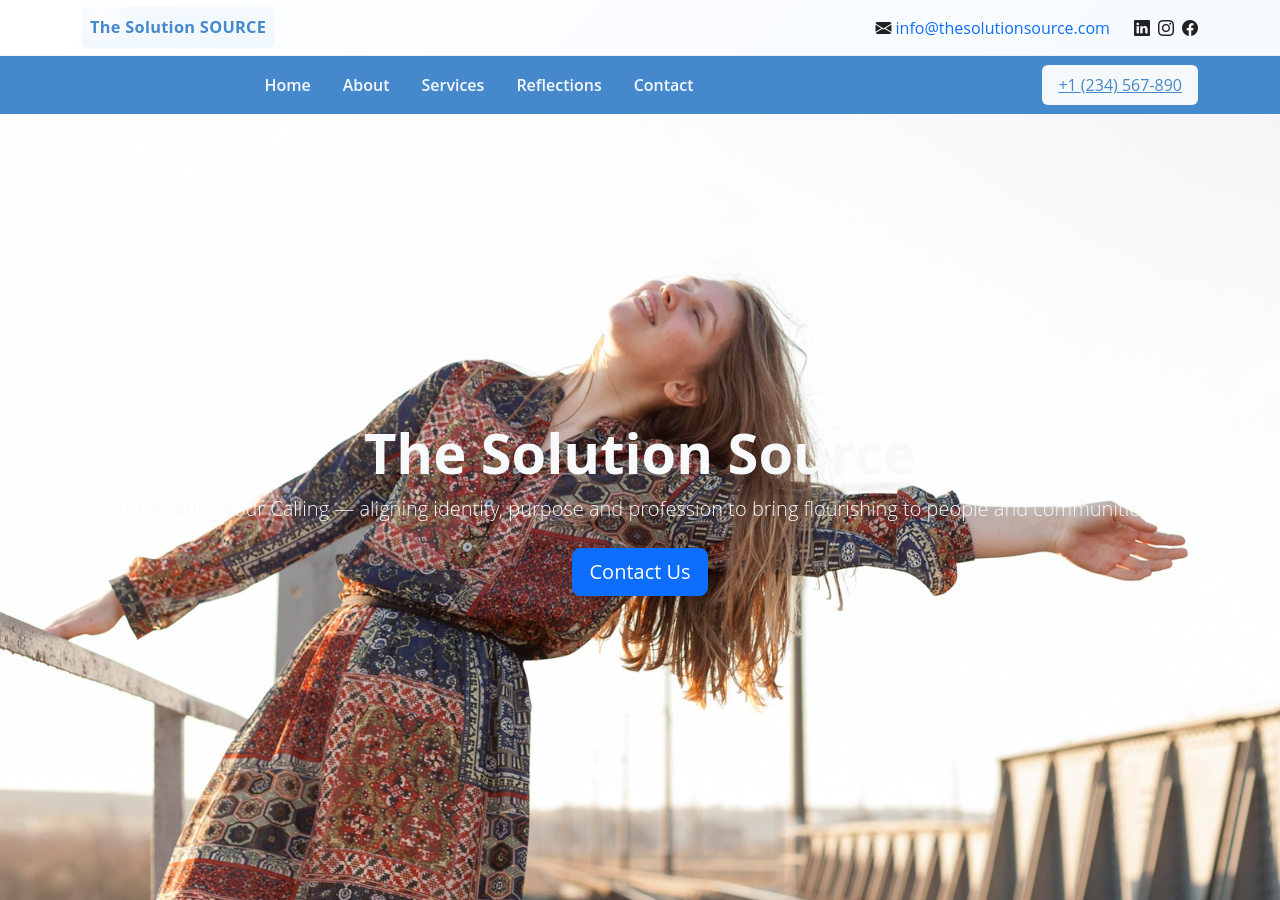
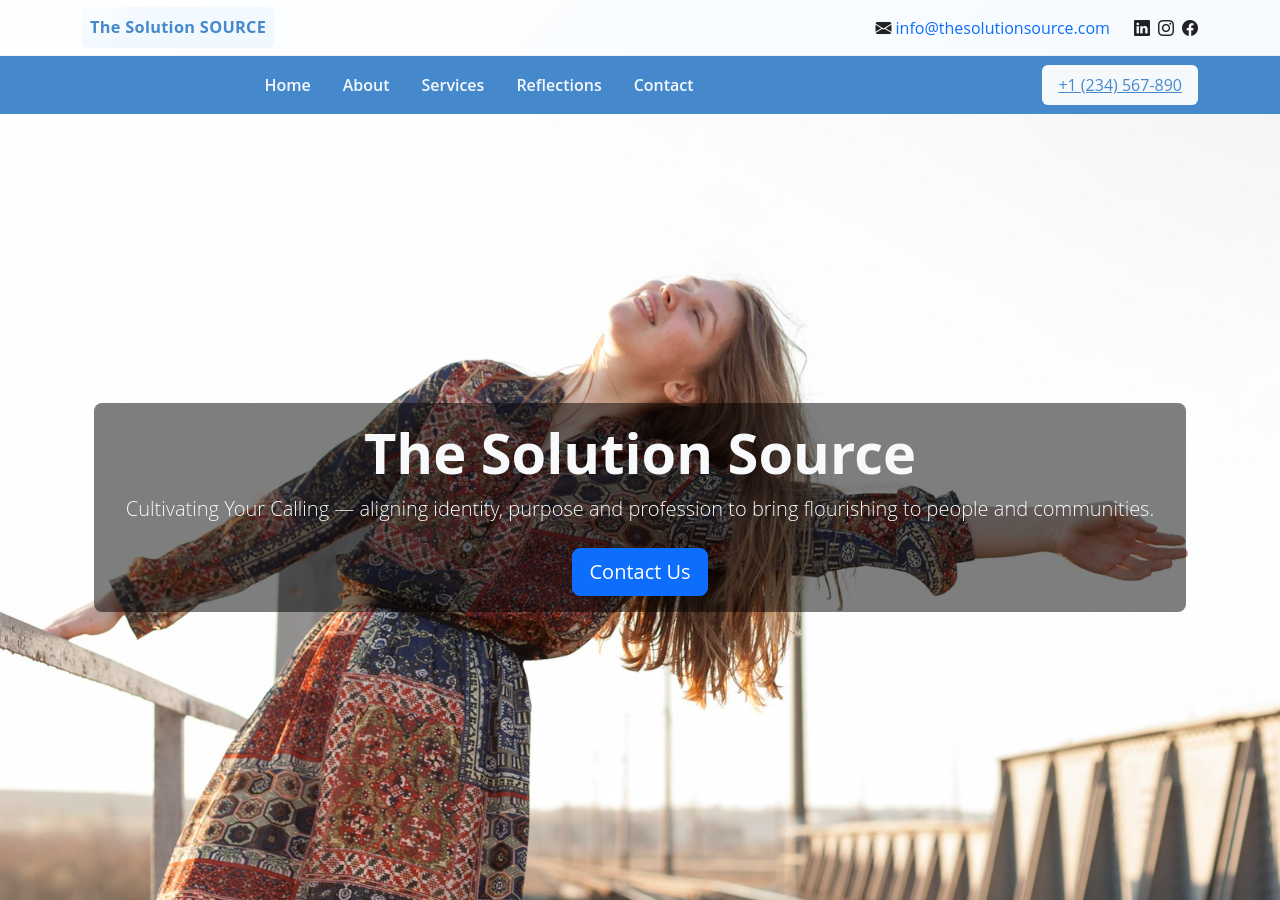
Before and after one commit to digitalsparkhq/thesolutionsource-demo, a Jekyll site: the page built from index.md, in a window 1280 px wide and 900 px high. Built offline with Jekyll 4.4.1, drawn with Linux system fonts in a browser that asks for light colours.

Commit message:
Update style.css

```diff
--- a/assets/css/style.css
+++ b/assets/css/style.css
@@ -161,6 +161,13 @@ section { scroll-margin-top: calc(var(--topbar-height) + 56px); }
 }
 .hero-title { color: #fff; font-size: clamp(2rem, 4vw, 3.6rem); font-weight:700; text-shadow: 0 2px 10px rgba(0,0,0,0.25); }
 .hero-subtext { color: #fff; max-width:900px; margin:0 auto; }
+
+.hero-text-bg {
+  display: inline-block; /* shrink to content */
+  background-color: rgba(0, 0, 0, 0.5); /* black transparent */
+  padding: 1rem 2rem; /* adjust spacing around text */
+  border-radius: 0.5rem; /* optional rounded corners */
+}
 
 /* ---------- Intro / Mission ---------- */
 /* pattern/background MUST be set inline in HTML (so Jekyll relative_url works).
```
